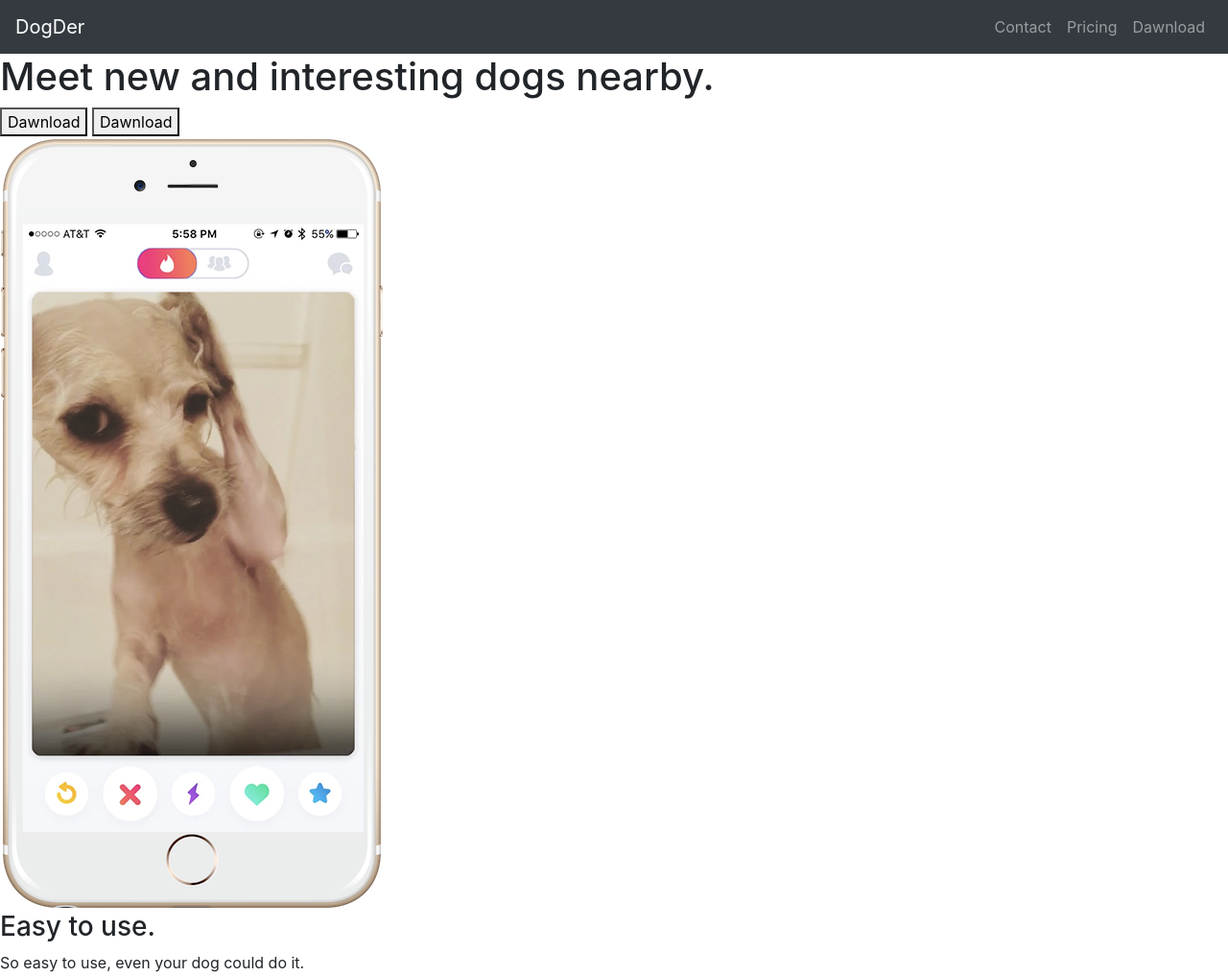
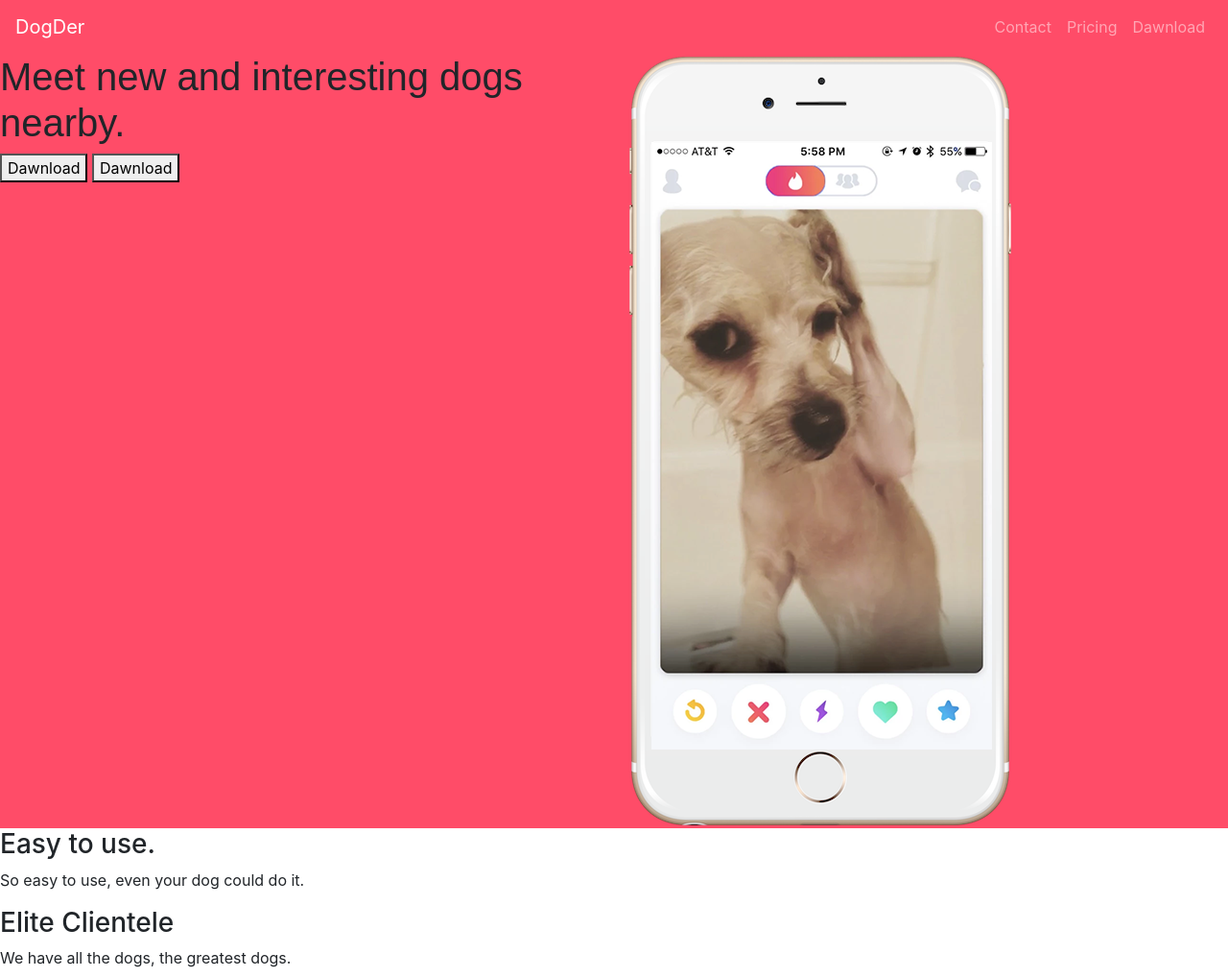
Before and after one commit to pravincesingh/DogDer, a plain HTML site: page index.html in a window 1280 px wide. Shown: the top 1018 px of the page at 96% size. Drawn offline with nearby package versions, Linux system fonts and the light colour scheme.

Commit message:
Add grid layout for title section and made small color changes

```diff
--- a/css/styles.css
+++ b/css/styles.css
@@ -0,0 +1,10 @@
+#title{
+  background-color:#ff4c68;
+}
+
+h1{
+  font-family: 'Montserrat-Black', sans-serif;
+  font-size:3rem;
+  font-weight:900;
+  line-height: 1.5;
+}
--- a/index.html
+++ b/index.html
@@ -4,8 +4,10 @@
 <head>
   <meta charset="utf-8">
   <title>DogDer</title>
+  <link href="https://fonts.googleapis.com/css?family=Montserrat:100,400|Ubuntu&display=swap" rel="stylesheet">
+  <link rel="stylesheet" href="css/styles.css">
   <link rel="stylesheet" href="https://stackpath.bootstrapcdn.com/bootstrap/4.3.1/css/bootstrap.min.css" integrity="sha384-ggOyR0iXCbMQv3Xipma34MD+dH/1fQ784/j6cY/iJTQUOhcWr7x9JvoRxT2MZw1T" crossorigin="anonymous">
-  <link rel="stylesheet" href="css/styles.css">
+
   <script src="https://code.jquery.com/jquery-3.3.1.slim.min.js" integrity="sha384-q8i/X+965DzO0rT7abK41JStQIAqVgRVzpbzo5smXKp4YfRvH+8abtTE1Pi6jizo" crossorigin="anonymous"></script>
   <script src="https://cdnjs.cloudflare.com/ajax/libs/popper.js/1.14.7/umd/popper.min.js" integrity="sha384-UO2eT0CpHqdSJQ6hJty5KVphtPhzWj9WO1clHTMGa3JDZwrnQq4sF86dIHNDz0W1" crossorigin="anonymous"></script>
   <script src="https://stackpath.bootstrapcdn.com/bootstrap/4.3.1/js/bootstrap.min.js" integrity="sha384-JjSmVgyd0p3pXB1rRibZUAYoIIy6OrQ6VrjIEaFf/nJGzIxFDsf4x0xIM+B07jRM" crossorigin="anonymous"></script>
@@ -15,7 +17,7 @@
 <body>
   <section id="title">
     <!-- Nav bar -->
-    <nav class="navbar navbar-expand-lg navbar-dark bg-dark">
+    <nav class="navbar navbar-expand-lg navbar-dark">
       <a class="navbar-brand" href="">DogDer</a>
       <button class="navbar-toggler" type="button" data-toggle="collapse" data-target="#navbarNav" aria-controls="navbarNav" aria-expanded="false" aria-label="Toggle navigation">
         <span class="navbar-toggler-icon"></span>
@@ -38,16 +40,16 @@
     </nav>
 
     <!-- Title -->
-
-    <div>
-      <h1>Meet new and interesting dogs nearby.</h1>
-      <button type="button">Dawnload</button>
-      <button type="button">Dawnload</button>
+    <div class="row">
+      <div class="col-lg-6 col-md-6">
+        <h1>Meet new and interesting dogs nearby.</h1>
+        <button type="button">Dawnload</button>
+        <button type="button">Dawnload</button>
+      </div>
+      <div class="col-lg-6 col-md-6">
+        <img src="images/iphone6.png" alt="iphone-mockup">
+      </div>
     </div>
-    <div>
-      <img src="images/iphone6.png" alt="iphone-mockup">
-    </div>
-
   </section>
 
   <!-- Features -->
```
